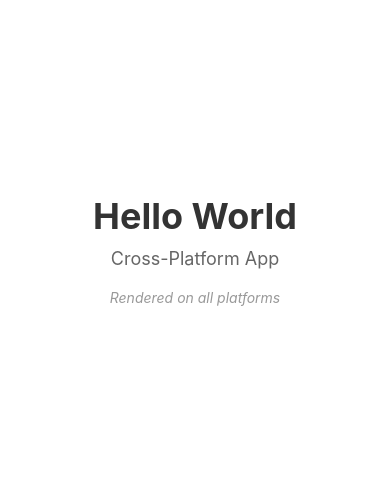
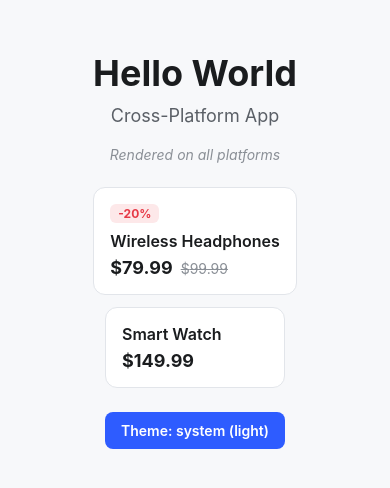
Before and after one commit to larx1/demo_webpage_1, a React Native app in the folder shared/: screen / in a window 390 px wide. Shown: the part 172-660 px from the top of the page. Built offline with nearby package versions, Linux system fonts and the light colour scheme.

Commit message:
Adding theme

```diff
--- a/shared/App.tsx
+++ b/shared/App.tsx
@@ -2,20 +2,29 @@ import React from 'react';
 import { StyleSheet, View } from 'react-native';
 import { StatusBar } from 'expo-status-bar';
 import HelloWorld from './components/HelloWorld';
+import { ThemeProvider, useTheme } from './theme/ThemeContext';
+
+function AppContent() {
+  const { colors, scheme } = useTheme();
+  return (
+    <View style={[styles.container, { backgroundColor: colors.background }]}>
+      <HelloWorld />
+      <StatusBar style={scheme === 'dark' ? 'light' : 'dark'} />
+    </View>
+  );
+}
 
 export default function App() {
   return (
-    <View style={styles.container}>
-      <HelloWorld />
-      <StatusBar style="auto" />
-    </View>
+    <ThemeProvider>
+      <AppContent />
+    </ThemeProvider>
   );
 }
 
 const styles = StyleSheet.create({
   container: {
     flex: 1,
-    backgroundColor: '#fff',
     alignItems: 'center',
     justifyContent: 'center',
   },
--- a/shared/app.json
+++ b/shared/app.json
@@ -4,7 +4,7 @@
     "slug": "demo-webpage",
     "version": "1.0.0",
     "orientation": "portrait",
-    "userInterfaceStyle": "light",
+    "userInterfaceStyle": "automatic",
     "assetBundlePatterns": [
       "**/*"
     ],
--- a/shared/components/HelloWorld.tsx
+++ b/shared/components/HelloWorld.tsx
@@ -1,12 +1,30 @@
 import React from 'react';
-import { StyleSheet, Text, View } from 'react-native';
+import { Pressable, StyleSheet, Text, View } from 'react-native';
+import { useTheme } from '../theme/ThemeContext';
+import ProductCard from './ProductCard';
 
 export default function HelloWorld() {
+  const { colors, scheme, mode, setMode } = useTheme();
+
   return (
     <View style={styles.container}>
-      <Text style={styles.title}>Hello World</Text>
-      <Text style={styles.subtitle}>Cross-Platform App</Text>
-      <Text style={styles.platform}>Rendered on all platforms</Text>
+      <Text style={[styles.title, { color: colors.textPrimary }]}>Hello World</Text>
+      <Text style={[styles.subtitle, { color: colors.textSecondary }]}>Cross-Platform App</Text>
+      <Text style={[styles.platform, { color: colors.textMuted }]}>Rendered on all platforms</Text>
+
+      <View style={styles.products}>
+        <ProductCard name="Wireless Headphones" price={99.99} discountPercent={20} />
+        <ProductCard name="Smart Watch" price={149.99} />
+      </View>
+
+      <Pressable
+        style={[styles.toggle, { backgroundColor: colors.primary }]}
+        onPress={() => setMode(mode === 'dark' ? 'light' : mode === 'light' ? 'system' : 'dark')}
+      >
+        <Text style={[styles.toggleText, { color: colors.primaryText }]}>
+          Theme: {mode} ({scheme})
+        </Text>
+      </Pressable>
     </View>
   );
 }
@@ -21,16 +39,30 @@ const styles = StyleSheet.create({
     fontSize: 36,
     fontWeight: 'bold',
     marginBottom: 10,
-    color: '#333',
   },
   subtitle: {
     fontSize: 18,
-    color: '#666',
     marginBottom: 20,
   },
   platform: {
     fontSize: 14,
-    color: '#999',
     fontStyle: 'italic',
+    marginBottom: 24,
+  },
+  products: {
+    flexDirection: 'row',
+    flexWrap: 'wrap',
+    gap: 12,
+    justifyContent: 'center',
+    marginBottom: 24,
+  },
+  toggle: {
+    borderRadius: 8,
+    paddingHorizontal: 16,
+    paddingVertical: 10,
+  },
+  toggleText: {
+    fontSize: 14,
+    fontWeight: '600',
   },
 });
--- /dev/null
+++ b/shared/components/ProductCard.tsx
@@ -0,0 +1,70 @@
+import React from 'react';
+import { StyleSheet, Text, View } from 'react-native';
+import { useTheme } from '../theme/ThemeContext';
+
+type ProductCardProps = {
+  name: string;
+  price: number;
+  discountPercent?: number;
+};
+
+export default function ProductCard({ name, price, discountPercent }: ProductCardProps) {
+  const { colors } = useTheme();
+  const hasDiscount = !!discountPercent && discountPercent > 0;
+  const discountedPrice = hasDiscount ? price * (1 - discountPercent! / 100) : price;
+
+  return (
+    <View style={[styles.card, { backgroundColor: colors.surface, borderColor: colors.border }]}>
+      {hasDiscount && (
+        <View style={[styles.badge, { backgroundColor: colors.discountBackground }]}>
+          <Text style={[styles.badgeText, { color: colors.discountText }]}>-{discountPercent}%</Text>
+        </View>
+      )}
+      <Text style={[styles.name, { color: colors.textPrimary }]}>{name}</Text>
+      <View style={styles.priceRow}>
+        <Text style={[styles.price, { color: colors.price }]}>${discountedPrice.toFixed(2)}</Text>
+        {hasDiscount && (
+          <Text style={[styles.originalPrice, { color: colors.textMuted }]}>${price.toFixed(2)}</Text>
+        )}
+      </View>
+    </View>
+  );
+}
+
+const styles = StyleSheet.create({
+  card: {
+    borderWidth: 1,
+    borderRadius: 12,
+    padding: 16,
+    minWidth: 180,
+  },
+  badge: {
+    alignSelf: 'flex-start',
+    borderRadius: 6,
+    paddingHorizontal: 8,
+    paddingVertical: 2,
+    marginBottom: 8,
+  },
+  badgeText: {
+    fontSize: 12,
+    fontWeight: '700',
+  },
+  name: {
+    fontSize: 16,
+    fontWeight: '600',
+    marginBottom: 6,
+  },
+  priceRow: {
+    flexDirection: 'row',
+    alignItems: 'baseline',
+  },
+  price: {
+    fontSize: 18,
+    fontWeight: '700',
+    marginRight: 8,
+  },
+  originalPrice: {
+    fontSize: 14,
+    textDecorationLine: 'line-through',
+  },
+});
--- /dev/null
+++ b/shared/theme/ThemeContext.tsx
@@ -0,0 +1,37 @@
+import React, { createContext, useContext, useMemo, useState } from 'react';
+import { useColorScheme } from 'react-native';
+import { darkColors, lightColors, ThemeColors } from './colors';
+
+type ThemeMode = 'light' | 'dark' | 'system';
+
+type ThemeContextValue = {
+  colors: ThemeColors;
+  scheme: 'light' | 'dark';
+  mode: ThemeMode;
+  setMode: (mode: ThemeMode) => void;
+};
+
+const ThemeContext = createContext<ThemeContextValue | undefined>(undefined);
+
+export function ThemeProvider({ children }: { children: React.ReactNode }) {
+  const systemScheme = useColorScheme();
+  const [mode, setMode] = useState<ThemeMode>('system');
+
+  const scheme = mode === 'system' ? (systemScheme ?? 'light') : mode;
+  const colors = scheme === 'dark' ? darkColors : lightColors;
+
+  const value = useMemo(
+    () => ({ colors, scheme, mode, setMode }),
+    [colors, scheme, mode]
+  );
+
+  return <ThemeContext.Provider value={value}>{children}</ThemeContext.Provider>;
+}
+
+export function useTheme(): ThemeContextValue {
+  const context = useContext(ThemeContext);
+  if (!context) {
+    throw new Error('useTheme must be used within a ThemeProvider');
+  }
+  return context;
+}
--- /dev/null
+++ b/shared/theme/colors.ts
@@ -0,0 +1,56 @@
+export type ThemeColors = {
+  background: string;
+  surface: string;
+  surfaceAlt: string;
+  border: string;
+  textPrimary: string;
+  textSecondary: string;
+  textMuted: string;
+  primary: string;
+  primaryText: string;
+  secondary: string;
+  price: string;
+  discount: string;
+  discountBackground: string;
+  discountText: string;
+  success: string;
+  warning: string;
+};
+
+export const lightColors: ThemeColors = {
+  background: '#F7F8FA',
+  surface: '#FFFFFF',
+  surfaceAlt: '#F0F2F5',
+  border: '#E2E5EA',
+  textPrimary: '#1A1C1E',
+  textSecondary: '#5A5F66',
+  textMuted: '#8A8F96',
+  primary: '#2E5CFF',
+  primaryText: '#FFFFFF',
+  secondary: '#00B894',
+  price: '#1A1C1E',
+  discount: '#E63946',
+  discountBackground: '#FDE8E9',
+  discountText: '#E63946',
+  success: '#00B894',
+  warning: '#F5A623',
+};
+
+export const darkColors: ThemeColors = {
+  background: '#121316',
+  surface: '#1C1E22',
+  surfaceAlt: '#25272C',
+  border: '#33353A',
+  textPrimary: '#F2F3F5',
+  textSecondary: '#B4B8BF',
+  textMuted: '#7D8188',
+  primary: '#6C8CFF',
+  primaryText: '#0B0D10',
+  secondary: '#2ED9A8',
+  price: '#F2F3F5',
+  discount: '#FF6B6B',
+  discountBackground: '#3A2325',
+  discountText: '#FF8A8A',
+  success: '#2ED9A8',
+  warning: '#F7B955',
+};
```
